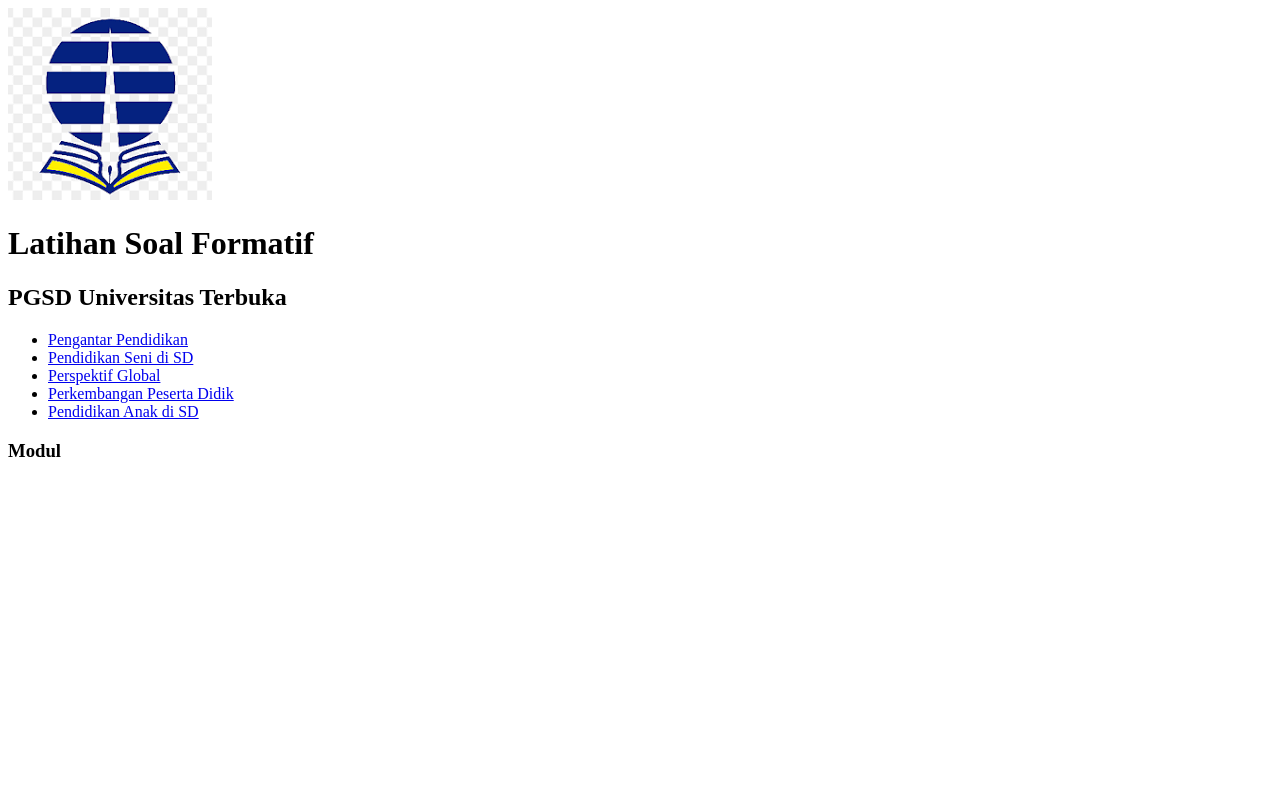
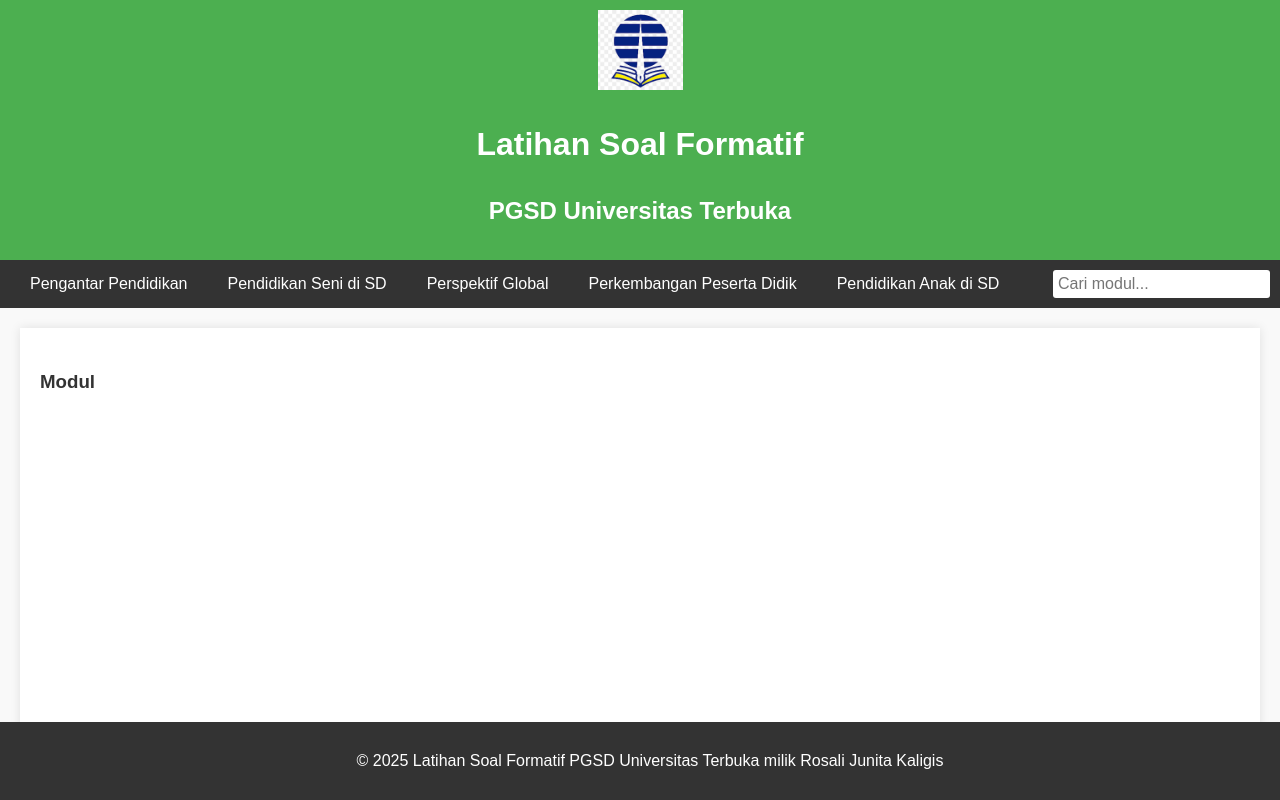
Before and after one commit to emonw2000/yuni-pgsd-ut, a plain HTML site: page index.html in a window 1280 px wide. Shown: the top 800 px of the page. Drawn offline with Linux system fonts and the light colour scheme.

Commit message:
Memodifikasi tiga file: HTML, CSS, dan JS dengan fitur pencarian dan fallback iframe

```diff
--- a/index.html
+++ b/index.html
@@ -15,34 +15,33 @@
 
   <nav>
     <ul>
-      <li><a href="#" id="pengantar-pendidikan">Pengantar Pendidikan</a></li>
-      <li><a href="#" id="pendidikan-seni-di-sd">Pendidikan Seni di SD</a></li>
-      <li><a href="#" id="perspektif-global">Perspektif Global</a></li>
-      <li><a href="#" id="perkembangan-peserta-didik">Perkembangan Peserta Didik</a></li>
-      <li><a href="#" id="pendidikan-anak-di-sd">Pendidikan Anak di SD</a></li>
+      <li><a href="#" id="pengantar-pendidikan" class="nav-link">Pengantar Pendidikan</a></li>
+      <li><a href="#" id="pendidikan-seni-di-sd" class="nav-link">Pendidikan Seni di SD</a></li>
+      <li><a href="#" id="perspektif-global" class="nav-link">Perspektif Global</a></li>
+      <li><a href="#" id="perkembangan-peserta-didik" class="nav-link">Perkembangan Peserta Didik</a></li>
+      <li><a href="#" id="pendidikan-anak-di-sd" class="nav-link">Pendidikan Anak di SD</a></li>
     </ul>
+    <input type="text" id="search-input" placeholder="Cari modul...">
   </nav>
 
   <main>
-    <!-- Daftar modul akan ditampilkan di sini -->
     <section id="modul-list" class="hidden">
       <h3 id="course-title"></h3>
       <p id="course-desc"></p>
       <ul id="modul-items">
-        <!-- Daftar modul akan diisi secara dinamis -->
       </ul>
     </section>
 
-    <!-- Kontainer iframe untuk setiap modul -->
     <section id="iframe-container" class="hidden">
       <h3>Modul <span id="modul-number"></span></h3>
       <iframe id="iframe-content"
               src=""
-              width="640"
+              width="100%"
               height="800"
               frameborder="0"
               marginheight="0"
               marginwidth="0">Memuat...</iframe>
+      <p id="iframe-error" class="hidden">Maaf, konten tidak dapat dimuat.</p>
     </section>
   </main>
 
--- a/script.js
+++ b/script.js
@@ -71,7 +71,7 @@ document.addEventListener('DOMContentLoaded', () => {
     },
   };
 
-  const navLinks = document.querySelectorAll('nav ul li a');
+  const navLinks = document.querySelectorAll('.nav-link');
   const modulList = document.getElementById('modul-list');
   const iframeContainer = document.getElementById('iframe-container');
   const courseTitle = document.getElementById('course-title');
@@ -79,12 +79,16 @@ document.addEventListener('DOMContentLoaded', () => {
   const modulItems = document.getElementById('modul-items');
   const iframeContent = document.getElementById('iframe-content');
   const modulNumber = document.getElementById('modul-number');
+  const iframeError = document.getElementById('iframe-error');
+  const searchInput = document.getElementById('search-input');
 
   navLinks.forEach((link) => {
     link.addEventListener('click', (e) => {
       e.preventDefault();
+      navLinks.forEach(nav => nav.classList.remove('active'));
+      link.classList.add('active');
+
       const courseName = e.target.textContent;
-
       modulList.classList.remove('hidden');
       iframeContainer.classList.add('hidden');
       courseTitle.textContent = courseName;
@@ -113,6 +117,40 @@ document.addEventListener('DOMContentLoaded', () => {
       modulList.classList.add('hidden');
       iframeContent.src = `https://example.com/modul${modulIndex}`;
       modulNumber.textContent = modul;
+
+      iframeContent.onerror = () => {
+        iframeContent.classList.add('hidden');
+        iframeError.classList.remove('hidden');
+      };
     }
   });
+
+  searchInput.addEventListener('input', (e) => {
+    const searchQuery = e.target.value.toLowerCase();
+    const filteredModules = [];
+
+    Object.keys(courses).forEach(courseName => {
+      const course = courses[courseName];
+      course.modul.forEach((modul, index) => {
+        if (modul.toLowerCase().includes(searchQuery)) {
+          filteredModules.push({
+            modul,
+            courseName,
+            index: index + 1
+          });
+        }
+      });
+    });
+
+    modulItems.innerHTML = '';
+    filteredModules.forEach(({ modul, courseName, index }) => {
+      const li = document.createElement('li');
+      const a = document.createElement('a');
+      a.textContent = `${modul} (${courseName})`;
+      a.href = '#';
+      a.dataset.modul = index;
+      li.appendChild(a);
+      modulItems.appendChild(li);
+    });
+  });
 });
--- a/style.css
+++ b/style.css
@@ -1,4 +1,64 @@
-/* Tambahan styling deskriptif */
+/* style.css */
+body {
+  font-family: Arial, sans-serif;
+  line-height: 1.6;
+  margin: 0;
+  padding: 0;
+  background-color: #f9f9f9;
+  color: #333;
+}
+
+header {
+  background: #4CAF50;
+  color: #fff;
+  padding: 10px 0;
+  text-align: center;
+}
+
+header .logo {
+  max-height: 80px;
+}
+
+nav {
+  background: #333;
+  color: #fff;
+  padding: 10px;
+  display: flex;
+  justify-content: space-between;
+  align-items: center;
+}
+
+nav ul {
+  list-style: none;
+  padding: 0;
+  margin: 0;
+  display: flex;
+}
+
+nav ul li {
+  margin: 0 10px;
+}
+
+nav ul li a {
+  color: #fff;
+  text-decoration: none;
+  padding: 5px 10px;
+  border-radius: 3px;
+}
+
+nav ul li a:hover,
+nav ul li a.active {
+  background: #4CAF50;
+}
+
+#search-input {
+  padding: 5px;
+  font-size: 16px;
+  border: none;
+  border-radius: 3px;
+  outline: none;
+}
+
 #course-desc {
   color: #065f46;
   font-weight: bold;
@@ -12,3 +72,26 @@
 #modul-items li {
   margin-bottom: 5px;
 }
+
+#iframe-container {
+  padding: 20px;
+  background: #fff;
+  box-shadow: 0 0 10px rgba(0, 0, 0, 0.1);
+  margin: 20px;
+}
+
+#iframe-error {
+  color: red;
+  text-align: center;
+  margin-top: 10px;
+}
+
+footer {
+  text-align: center;
+  padding: 10px;
+  background: #333;
+  color: #fff;
+  position: fixed;
+  bottom: 0;
+  width: 100%;
+}
```
